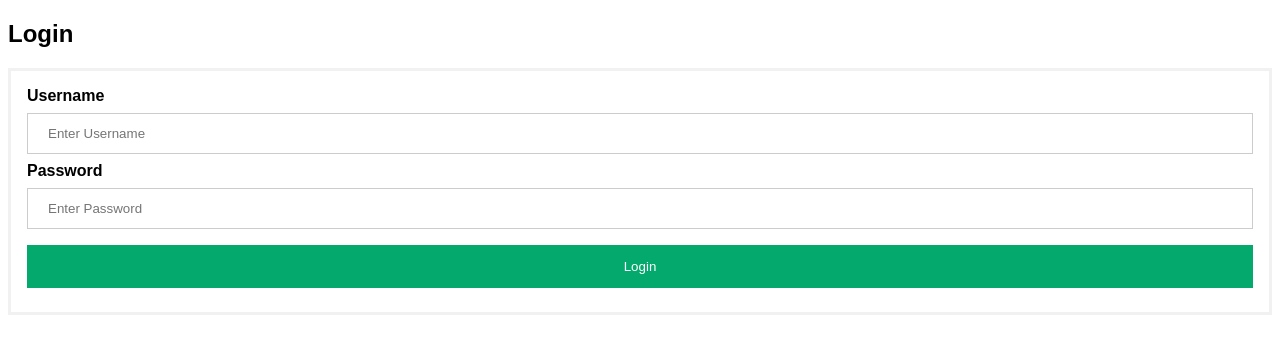
After one commit to Siriani1/Sito, a Flask app: page /secretLogin in a window 1280 px wide. The commit adds this page. Shown: the top 354 px of the page. Run offline with Flask 2, Linux system fonts and the light colour scheme.

Commit message:
creato secretLogin e secretIndex

```diff
--- /dev/null
+++ b/Templates/secretLogin.html
@@ -0,0 +1,91 @@
+<!DOCTYPE html>
+<html>
+<head>
+<meta name="viewport" content="width=device-width, initial-scale=1">
+<style>
+body {font-family: Arial, Helvetica, sans-serif;}
+form {border: 3px solid #f1f1f1;}
+
+input[type=text], input[type=password] {
+  width: 100%;
+  padding: 12px 20px;
+  margin: 8px 0;
+  display: inline-block;
+  border: 1px solid #ccc;
+  box-sizing: border-box;
+}
+
+button {
+  background-color: #04AA6D;
+  color: white;
+  padding: 14px 20px;
+  margin: 8px 0;
+  border: none;
+  cursor: pointer;
+  width: 100%;
+}
+
+button:hover {
+  opacity: 0.8;
+}
+
+.cancelbtn {
+  width: auto;
+  padding: 10px 18px;
+  background-color: #f44336;
+}
+
+.imgcontainer {
+  text-align: center;
+  margin: 24px 0 12px 0;
+}
+
+img.avatar {
+  width: 40%;
+  border-radius: 50%;
+}
+
+.container {
+  padding: 16px;
+}
+
+span.psw {
+  float: right;
+  padding-top: 16px;
+}
+
+/* Change styles for span and cancel button on extra small screens */
+@media screen and (max-width: 300px) {
+  span.psw {
+     display: block;
+     float: none;
+  }
+  .cancelbtn {
+     width: 100%;
+  }
+}
+
+</style>
+<title>Login</title>
+</head>
+<body>
+
+<h2>Login</h2>
+<p>{{msg}}</p>
+
+<form action="/secretLogin" method="post">
+
+  <div class="container">
+    <label for="uname"><b>Username</b></label>
+    <input type="text" placeholder="Enter Username" name="username" required>
+
+    <label for="psw"><b>Password</b></label>
+    <input type="password" placeholder="Enter Password" name="password" required>
+
+    <button type="submit">Login</button>
+  </div>
+
+</form>
+
+</body>
+</html>
--- a/app.py
+++ b/app.py
@@ -111,7 +111,6 @@ def index():
     #print(data)
 
     if data != "":
-        data = data
         data = json.loads(data)
         lat,lon = data['lat'],data['lng']
         cursor.execute('SELECT * FROM McDonald WHERE lat = (?) AND lon = (?)', (lat,lon))
@@ -122,7 +121,7 @@ def index():
 
     return render_template('index.html',df=result)
 
-@app.route('/lat', methods=['POST', 'GET'])
+@app.route('/log', methods=['POST', 'GET'])
 def log():
     cursor = connection.cursor()
     data = request.data.decode('utf-8')
@@ -140,5 +139,26 @@ def log():
     return lat
 
 
+@app.route('/secretLogin', methods=['POST', 'GET'])
+def secretLogin():
+    msg = ''
+    if request.method == 'POST' and 'username' in request.form and 'password' in request.form:
+        username = request.form['username']
+        password = request.form['password']
+        cursor = connection.cursor()
+        cursor.execute('SELECT * from secretLogin WHERE username = (?) AND  password = (?)', (username,password))
+        secretAccount = cursor.fetchone()
+        if secretAccount:
+            return redirect(url_for('secretIndex'))
+        else:
+            msg = 'username/password incorretti'
+    return render_template('secretLogin.html', msg=msg)
+
+@app.route('/secretIndex')
+def secretIndex():
+    return render_template('secretIndex.html')
+
+
+
 if __name__ == '__main__':
     app.run(debug=True)
```
Also changed, not shown: Templates/Index.html (+5 -5 lines), Templates/secretIndex.html (added, +12 -0 lines).
